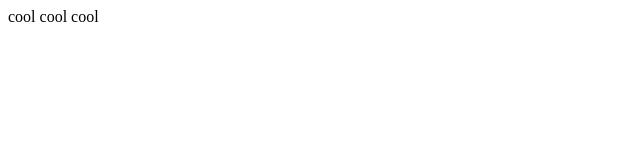
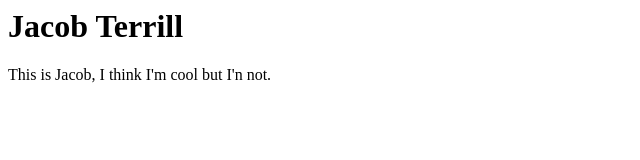
Before and after one commit to jnterrill/jnterrill-github.io, a plain HTML site: page index.html in a window 1280 px wide. Shown: the whole page, without its empty margins (0-640 px from the left). Drawn offline with Linux system fonts and the light colour scheme.

Commit message:
A better first page

```diff
--- a/index.html
+++ b/index.html
@@ -1 +1,2 @@
-cool cool cool
+<h1>Jacob Terrill</h1>
+<p>This is Jacob, I think I'm cool but I'n not.
```
